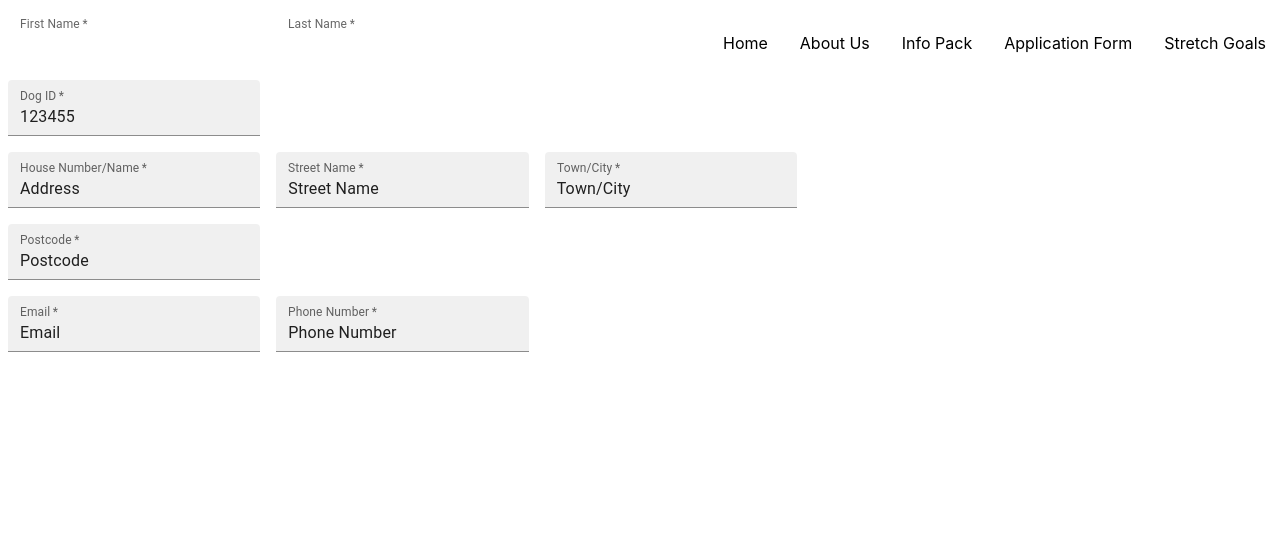
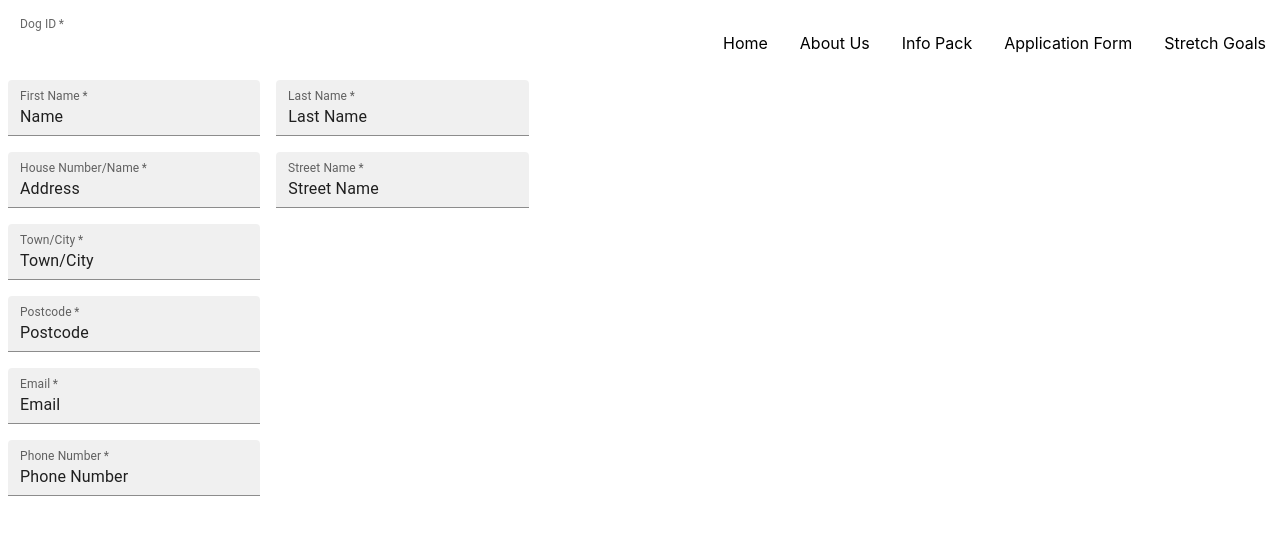
Before and after one commit to anjaliruth/TheHackitectsFinalProjects, a React (Create React App) app in the folder myapp/: page /application-form in a window 1280 px wide. Shown: the top 534 px of the page. Built offline with nearby package versions, Linux system fonts and the light colour scheme.

Commit message:
CSS started

```diff
--- a/myapp/src/components/ApplicationForm/ApplicationForm.css
+++ b/myapp/src/components/ApplicationForm/ApplicationForm.css
@@ -0,0 +1,3 @@
+#FormFields {
+    margin: 200px, 50px, 50px, 50px;
+}
--- a/myapp/src/components/ApplicationForm/ApplicationForm.js
+++ b/myapp/src/components/ApplicationForm/ApplicationForm.js
@@ -1,6 +1,7 @@
 import * as React from "react";
 import TextField from "@mui/material/TextField";
 import Box from "@mui/material/Box";
+import "./ApplicationForm.css";
 //
 
 export default function ApplicationForm() {
@@ -13,6 +14,16 @@ export default function ApplicationForm() {
       noValidate
       autoComplete="off"
     >
+    <div id="FormFields">
+      <div className="id">
+        <TextField
+          required
+          id="filled-required"
+          label="Dog ID"
+          defaultValue="123455"
+          variant="filled"
+        />
+      </div>
       <div className="name">
         <TextField
           required
@@ -26,15 +37,6 @@ export default function ApplicationForm() {
           id="filled-required"
           label="Last Name"
           defaultValue="Last Name"
-          variant="filled"
-        />
-      </div>
-      <div className="id">
-        <TextField
-          required
-          id="filled-required"
-          label="Dog ID"
-          defaultValue="123455"
           variant="filled"
         />
       </div>
@@ -53,6 +55,8 @@ export default function ApplicationForm() {
           defaultValue="Street Name"
           variant="filled"
         />
+        </div>
+        <div className="Town/City">
         <TextField
           required
           id=""
@@ -78,6 +82,8 @@ export default function ApplicationForm() {
           defaultValue="Email"
           variant="filled"
         />
+        </div>
+        <div className="PhoneNumber">
         <TextField
           required
           id="filled-required"
@@ -86,6 +92,7 @@ export default function ApplicationForm() {
           variant="filled"
         />
       </div>
+      </div>
     </Box>
   );
 }
```
